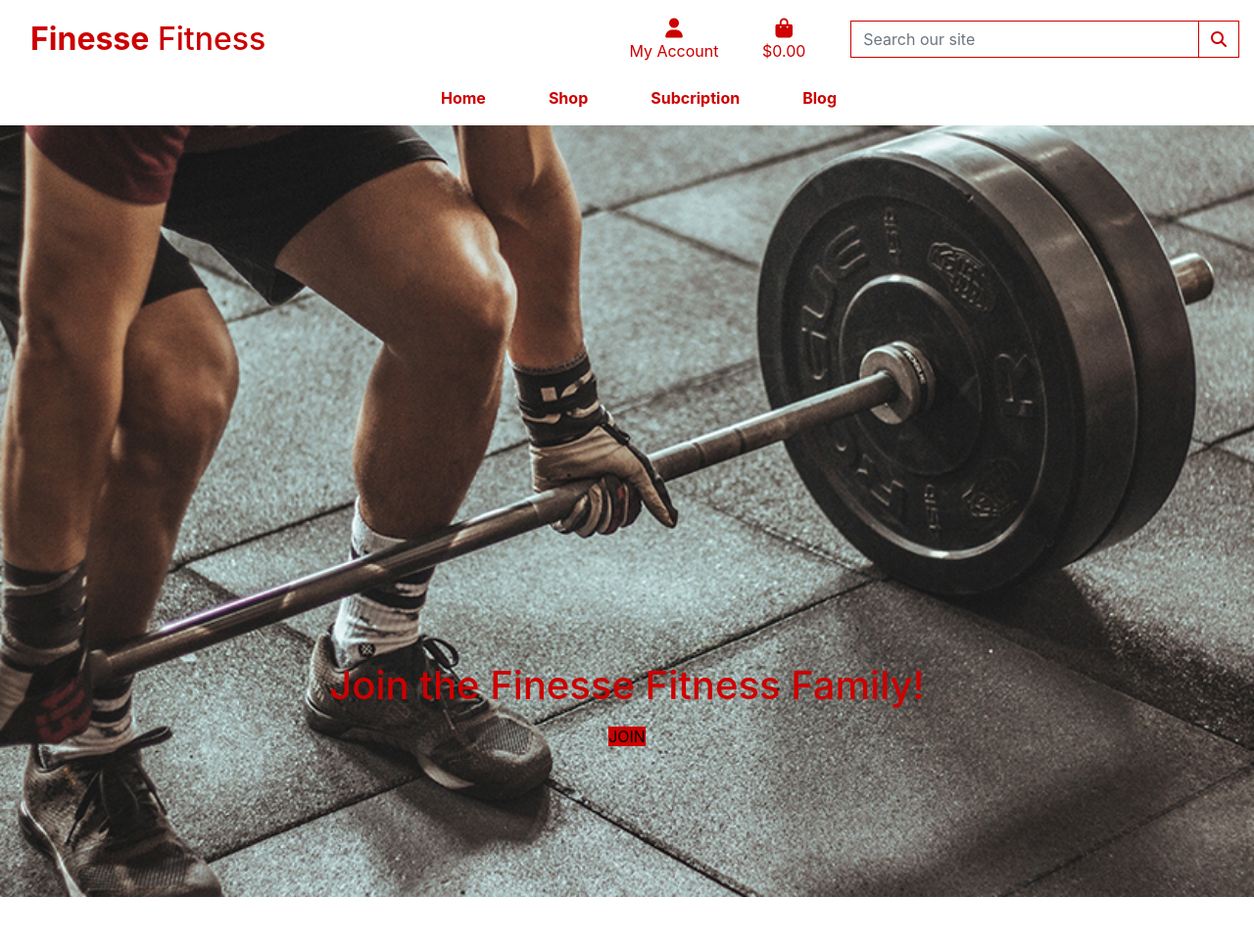
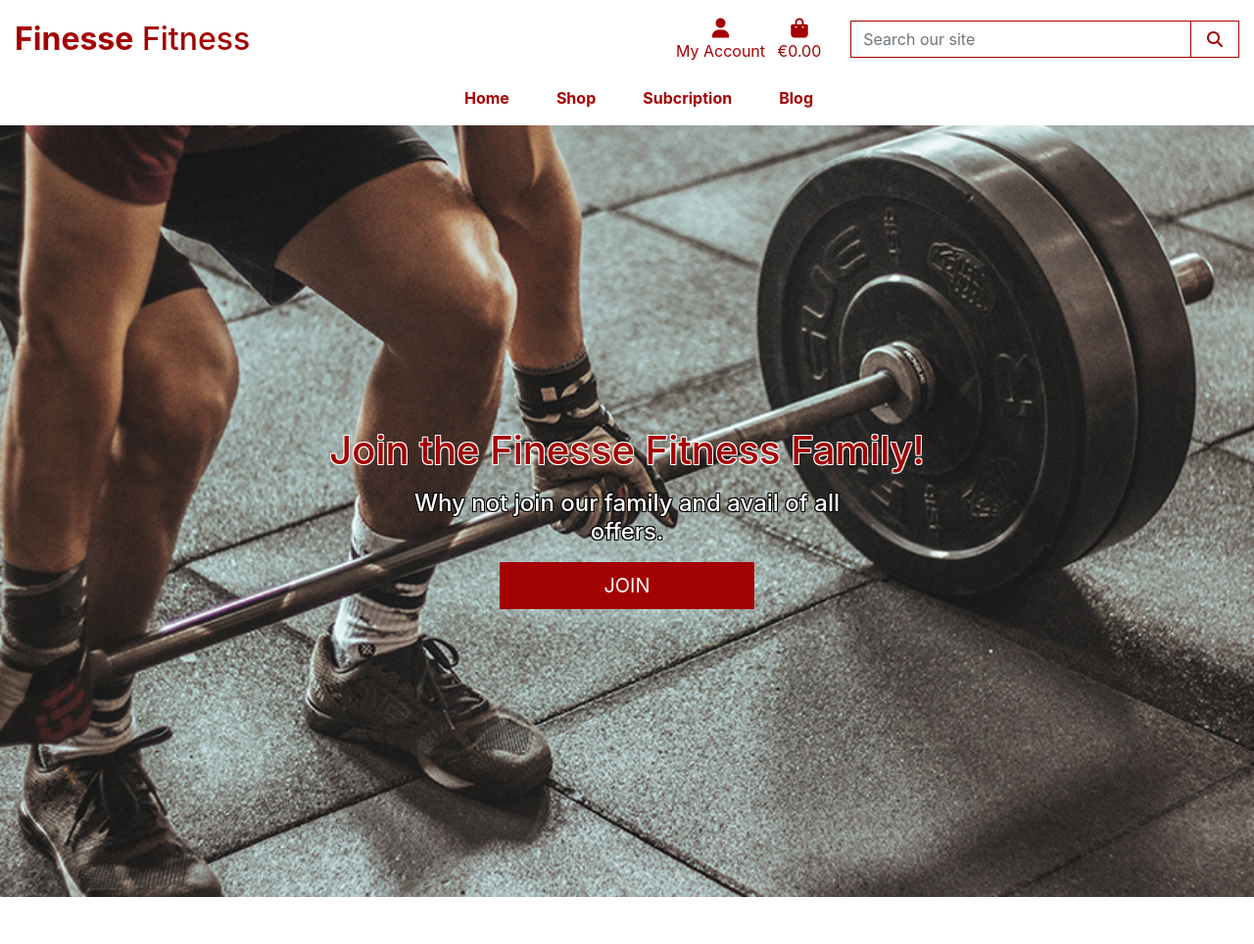
Before and after one commit to Richiefinegan11/finesse_fitness, a Django app: page / in a window 1280 px wide. Shown: the whole page at 98% size. Run offline with Django 3.2, Linux system fonts and the light colour scheme; some libraries are stand-ins or nearby versions; some web fonts are replaced.

Commit message:
Added style to home page to complete first section

```diff
--- a/home/templates/home/index.html
+++ b/home/templates/home/index.html
@@ -17,13 +17,14 @@
         <div class="home-page">
             <div class="home-page-content d-flex align-items-end">
                 <div class="mx-auto text-center landing-text-container">
-                    <h1 class="text-red mb-3">Join the Finesse Fitness Family!</span></h1>
-                    <p class="w-75 mx-auto"></p>
+                    <h1 class="mb-3 strokeme-red">Join the Finesse Fitness Family!</span></h1>
+                    <h4 class="w-75 strokeme-white mx-auto">Why not join our family and avail of all offers.</h4>
                     <div class="my-3 mt-md-3 mb-md-5">
-                        <a href="#" class="btn-red text-uppercase">Join</a>
+                        <a href="#" class="join-now-button btn btn-lg rounded-0 text-uppercase">Join</a>
                     </div>
                 </div>
             </div>
         </div>
     </div>
+
 {% endblock %}
--- a/static/css/base.css
+++ b/static/css/base.css
@@ -16,18 +16,56 @@ html {
 }
 
 .landing-text-container {
-    padding-top: 35rem;
+    padding-top: 20rem;
 }
 
 .text-red {
-    color: #cc0001 !important;
+    color: #a30202 !important;
+}
+
+.strokeme-red {
+    color: #a30202;
+    text-shadow: -1px -1px 0 #fff, 1px -1px 0 #fff, -1px 1px 0 #fff, 1px 1px 0 #fff;
+}
+
+.strokeme-white {
+    color: #fff;
+    text-shadow: -1px -1px 0 #000, 1px -1px 0 #000, -1px 1px 0 #000, 1px 1px 0 #000;
 }
 
 .border-red {
-    border: 1px solid #cc0001 !important;
+    border: 1px solid #a30202 !important;
+}
+
+.join-now-button {
+    background: #a30202;
+    color: white;
+    min-width: 260px;
 }
 
 .btn-red {
-    background: #cc0001;
-    color: #000;
+    background: #a30202;
+    color: white;
 }
+
+.join-now-button:hover,
+.join-now-button:active,
+.join-now-button:focus,
+.btn-black:hover,
+.btn-black:active,
+.btn-black:focus {
+    background: #222;
+    color: white;
+}
+
+.icon {
+    align-items: center;
+    display: inline-flex;
+    justify-content: center;
+    height: 1.5rem;
+    width: 1.5rem;
+}
+
+.nav-link {
+    padding: .5rem 0rem !important;
+}
--- a/templates/base.html
+++ b/templates/base.html
@@ -71,9 +71,9 @@
                                 <div><i class="fas fa-shopping-bag fa-lg"></i></div>
                                 <p class="my-0">
                                     {% if grand_total %}
-                                        ${{ grand_total|floatformat:2 }}
+                                        €{{ grand_total|floatformat:2 }}
                                     {% else %}
-                                        $0.00
+                                        €0.00
                                     {% endif %}
                                 </p>
                             </div>
--- a/templates/includes/mobile-top-header.html
+++ b/templates/includes/mobile-top-header.html
@@ -46,9 +46,9 @@
             <div><i class="fas fa-shopping-bag fa-lg"></i></div>
             <p class="my-0">
                 {% if grand_total %}
-                    ${{ grand_total|floatformat:2 }}
+                    €{{ grand_total|floatformat:2 }}
                 {% else %}
-                    $0.00
+                    €0.00
                 {% endif %}
             </p>
         </div>
```
